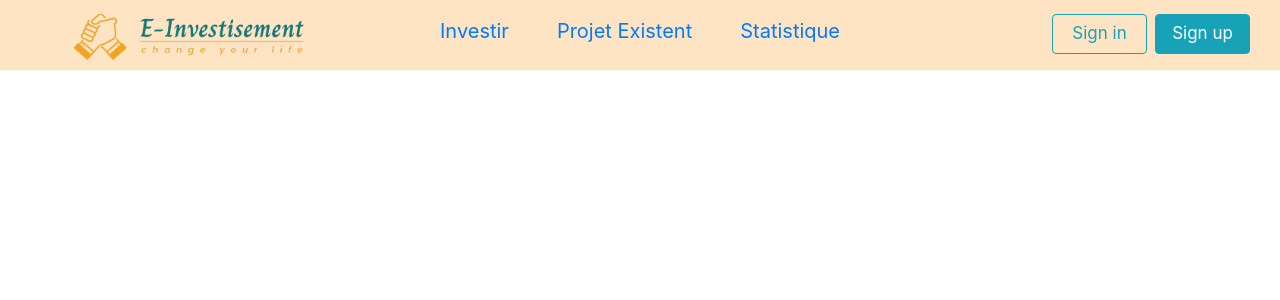
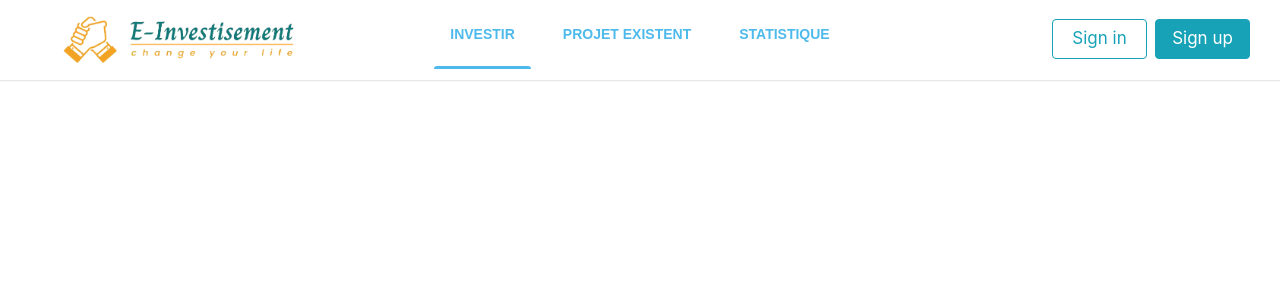
Before and after one commit to grini-youssef/E-Investissement, an Angular app: page / in a window 1280 px wide. Shown: the top 300 px of the page. Built offline with nearby package versions, Linux system fonts and the light colour scheme.

Commit message:
added navbar

```diff
--- a/src/app/app.component.css
+++ b/src/app/app.component.css
@@ -1,25 +1,71 @@
 nav {
-  background-color: bisque;
-  height: 70px;
+  background-color: white;
+  height: 80px;
+  box-shadow: 0 1px 1px rgb(231, 231, 233);
 }
 .nav-link {
-  font-size: 20px;
+  font-size: 14px;
+  text-transform: uppercase;
+  font-family: cursive, Arial, sans-serif;
+  color: #4ebaec;
+  font-weight: 700;
 }
 .logo {
   text-decoration: none;
-  font-size: 24px;
   position: fixed;
   float: left;
-  padding-top: 8px;
-  padding-left: 70px;
+  padding-top: 11px;
+  padding-left: 60px;
 }
 .sign {
   position: static;
   float: right;
   margin-right: 30px;
-  margin-top: -40px;
+  margin-top: -34px;
 }
 .btn {
   font-size: 17px;
   width: 95px;
 }
+.nav-item {
+  text-decoration: none;
+  transition: 0.3s;
+  position: relative;
+  z-index: 1;
+}
+.nav-item:after {
+  content: "";
+  position: absolute;
+  bottom: 0px;
+  left: 0;
+  width: 100%;
+  height: 3px;
+  background-color: #dfe2ea;
+  border-radius: 8px 8px 0 0;
+  opacity: 0;
+  transition: 0.3s;
+}
+.is-active:after {
+  content: "";
+  position: absolute;
+  left: 0;
+  width: 100%;
+  height: 3px;
+  background-color: #4ebaec;
+  border-radius: 8px 8px 0 0;
+  opacity: 1;
+  bottom: -16px;
+}
+.nav-item:not(.is-active):hover:after {
+  opacity: 1;
+  bottom: -16px;
+}
+.nav-indicator {
+  position: absolute;
+  left: 0;
+  bottom: 0;
+  height: 5px;
+  transition: 0.4s;
+  z-index: 1;
+  border-radius: 8px 8px 0 0;
+}
--- a/src/app/app.component.html
+++ b/src/app/app.component.html
@@ -5,15 +5,15 @@
       <img src="./assets/img/logo4.png" width="240px" height="60px" alt="">
     </a>
 
-    <ul class="nav nav-pills justify-content-center pt-2">
-      <li class="nav-item mr-3">
-          <a class="nav-link" href="#">Investir</a>
+    <ul class="nav nav-pills justify-content-center pt-3">
+      <li class="nav-item is-active mr-3">
+          <a class="nav-link" active-color="green" href="#">Investir</a>
       </li>
       <li class="nav-item mr-3">
-          <a class="nav-link" href="#">Projet Existent</a>
+          <a class="nav-link" active-color="blue" href="#">Projet Existent</a>
       </li>
       <li class="nav-item">
-          <a class="nav-link" href="#">Statistique</a>
+          <a class="nav-link" active-color="red" href="#">Statistique</a>
       </li>
 
     </ul>
--- a/src/app/app.component.ts
+++ b/src/app/app.component.ts
@@ -7,4 +7,17 @@ import { Component } from '@angular/core';
 })
 export class AppComponent {
   title = 'E-Investissement';
+
+  ngOnInit(): void {
+    var items = document.querySelectorAll('.nav-item');
+    items.forEach(function (item, index) {
+      item.addEventListener('click', function (e) {
+        console.log("grini test");
+        var indicator = <HTMLElement> document.querySelector('.is-active');
+        indicator.classList.remove('is-active');
+        item.classList.add('is-active');
+      });
+    });
+  }
+
 }
--- a/src/styles.css
+++ b/src/styles.css
@@ -1 +1,7 @@
 /* You can add global styles to this file, and also import other style files */
+@font-face {
+  font-family: "Cascadia Code";
+  font-style: normal;
+  font-weight: 400;
+  src: url(assets/fonts/CascadiaCode.ttf);
+}
```
Also changed, not shown: src/assets/fonts/CascadiaCode.ttf (added).
